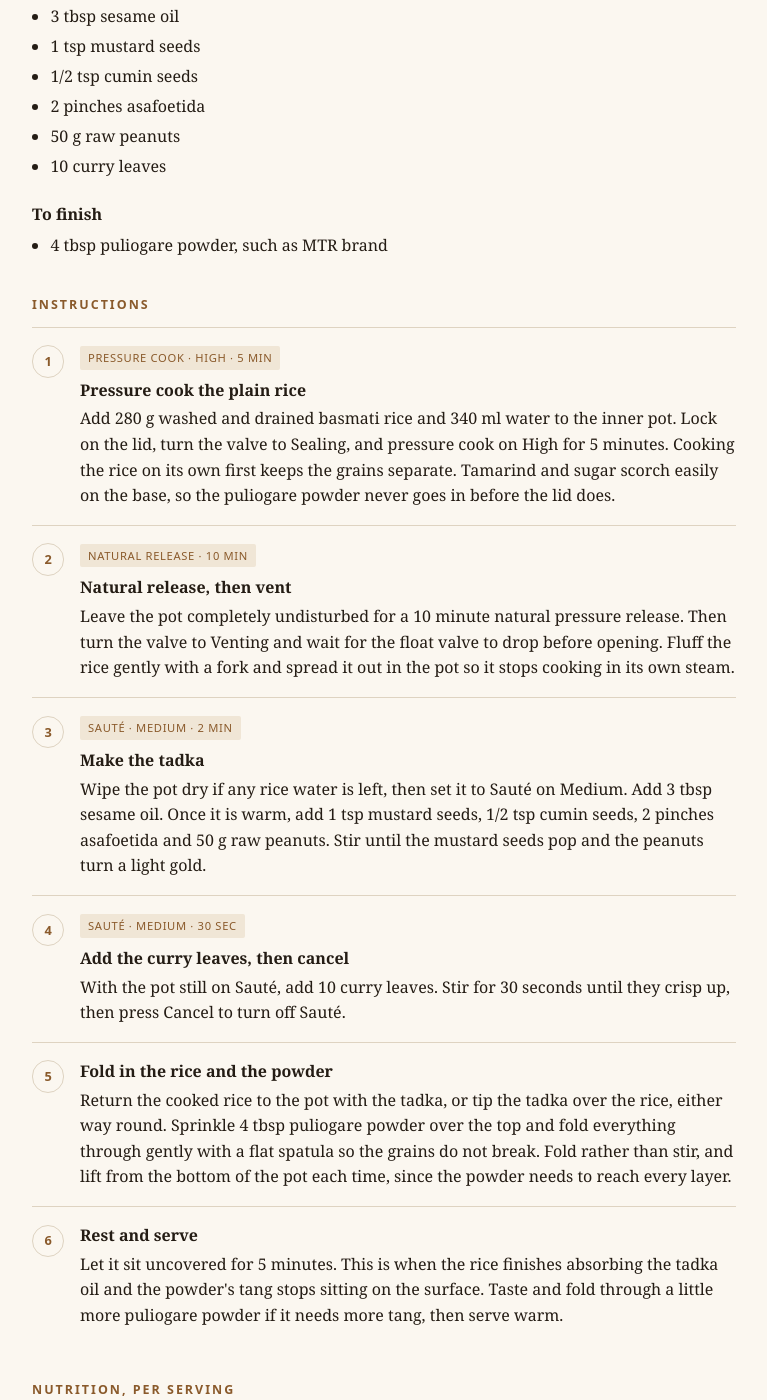
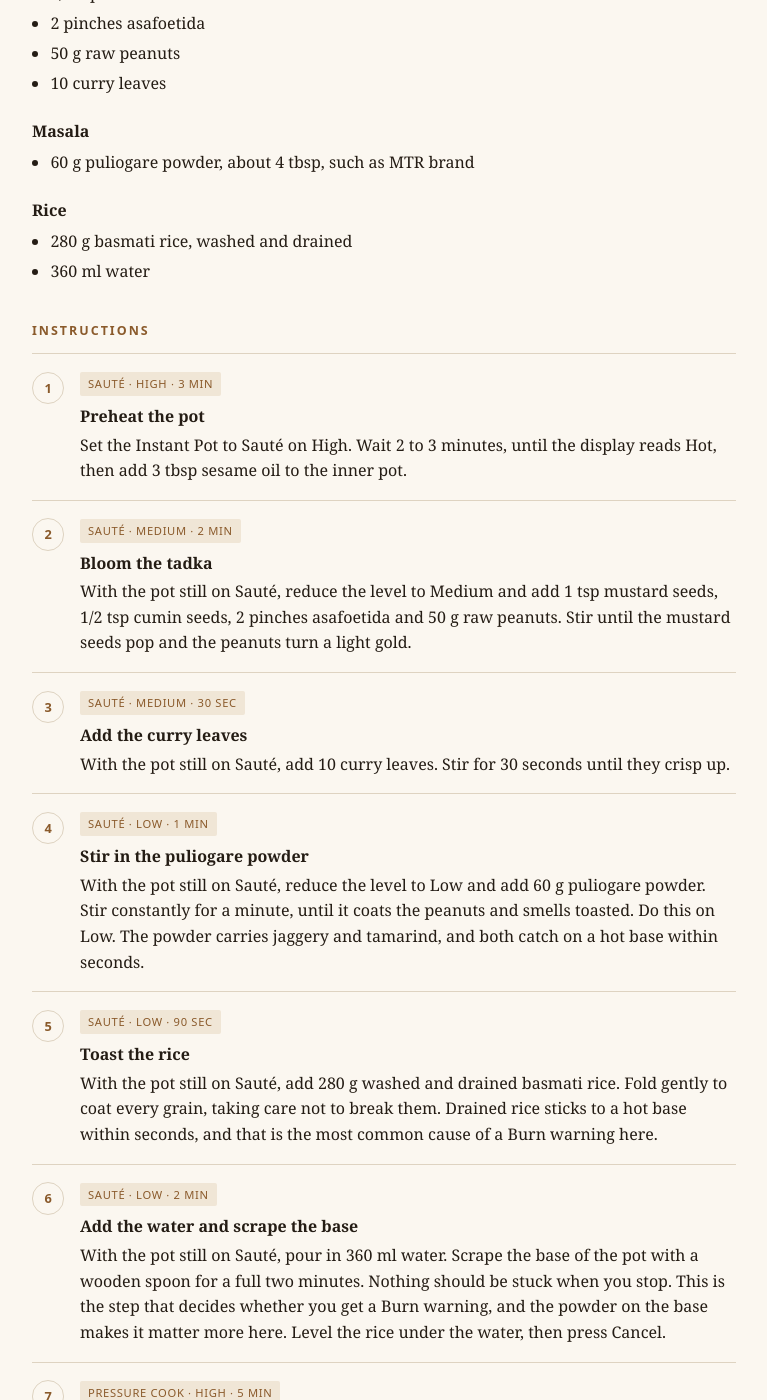
Before and after one commit to digvijaygunjal/digvijaygunjal.github.io, a Jekyll site: the page built from _recipes/puliogare.md, in a window 1280 px wide and 1400 px high, scrolled down 1930 px. Shown: the whole window, without its empty margins (256-1023 px from the left). Built offline with Jekyll 4.4.1, drawn with Linux system fonts in a browser that asks for light colours; some of the changed text lies outside the part shown.

Commit message:
Rework puliogare into one pot session, corrected from the packet label (#84)
The tadka, the puliogare powder and the rice all go in on Sauté, then
the pot is sealed and pressure cooked. Nothing is washed in between.
The powder goes in before the lid, which is what MTR's own packet
directions do and what blooming a puliogare masala in oil has always
meant.

Figures come from the powder's published label rather than the earlier
guesses: peanut 12%, salt 11 g per 100 g, and the full nutrition panel.
The salt figure is corroborated two ways, one listing giving salt as
11 g and another giving sodium as 4450 mg. No salt is added to the pot
because 60 g of powder already brings about 6 g of it.

Other fixes the restructure needed:

- cook_time now counts the 6 to 9 minutes the pot takes to reach
  pressure, as the other recipes here do. 35 min, not 30.
- Toasting drained rice in hot oil is the likeliest Burn trigger and
  carried no warning. The powder's 29 g of sugar per 100 g makes the
  scrape step matter more, so both steps say so now.
- The steps named tools the equipment list did not carry.
- keywords listed allergens by hand, which the layout also derives, so
  the built page emitted "contains peanuts" twice.
- Peanut, sesame and mustard are all in the powder, so the allergen
  notes no longer offer workarounds that do not work.
- Coconut is flagged, since US labelling counts it as a tree nut and
  the "free from" list here is derived from the EU fourteen, which
  do not.

Drops an earlier claim that tamarind makes the rice mushy. Acid slows
starch hydration, so the risk is firm rice, and the note gives the fix.

Co-authored-by: Digvijay Gunjal <digvijaygunjal@mac.speedport.ip>

```diff
--- a/_recipes/puliogare.md
+++ b/_recipes/puliogare.md
@@ -1,7 +1,7 @@
 ---
 title: Puliogare
 date: 2026-09-05
-description: Temple-style tamarind rice in a pressure cooker. Plain basmati cooks under pressure for 5 minutes. A peanut and curry leaf tadka and a store-bought puliogare powder are then folded in off the heat.
+description: Temple-style tamarind rice in a pressure cooker. The tadka, the puliogare powder and the rice all go in on Sauté, then the pot is sealed and pressure cooked.
 eyebrow: Instant Pot · One pot · Vegan
 alternate_names:
   - Puliyodarai
@@ -9,17 +9,21 @@ alternate_names:
   - Tamarind rice
   - Chitranna
 disambiguating_description: >-
-  A tangy, tamarind-based rice finished with a peanut and curry leaf tadka
-  after the rice is cooked. It is not lemon rice, which has no tamarind and is
-  sharper and lighter. It is not the sweeter, coconut-based versions of
-  chitranna served in some South Indian homes.
+  A tangy, tamarind-based rice built on a peanut and curry leaf tadka, with a
+  bought puliogare masala bloomed in the oil. It is not lemon rice, which has
+  no tamarind and is sharper and lighter. It is not the sweeter,
+  coconut-based versions of chitranna served in some South Indian homes.
 cuisine: Indian
 category: Main course
 cooking_method: Pressure cooking
 
-# GlutenFreeDiet is not claimed: commercial asafoetida is usually cut with
-# wheat flour, and the packaged puliogare powder can carry the same filler or
-# its own asafoetida. See the allergen note, not a guess either way.
+# GlutenFreeDiet is not claimed, but the reason is narrower than it looks. The
+# powder's published ingredient list carries no cereal, and the maltodextrin on
+# the current export pack is named as corn, so the powder is probably not the
+# risk. The asafoetida the cook adds separately is, because commercial hing is
+# usually cut with wheat flour. Checked against the MTR packet and against the
+# declarations Dookan and Spice Village publish; formulations differ between
+# packs, so this stays a "may contain" rather than a promise.
 #
 # HinduDiet is this site's beef-free marker, a fact about composition rather
 # than a claim about who should eat it — see CLAUDE.md.
@@ -37,30 +41,36 @@ diets:
 # _data/allergens.yml; the layout derives the "free from" list from the rest.
 # Ids only — the wording lives in the data file so no two recipes phrase the
 # same allergen differently.
+#
+# Peanut, sesame and mustard are all in the MTR powder itself, which its label
+# declares. That is why none of the three can be left out of this dish.
 allergens:
   present:
     - id: peanuts
-      note: 50 g of raw peanuts, cooked into the rice rather than scattered on top, so they cannot be picked out.
+      note: >-
+        50 g of raw peanuts in the tadka, and the powder is 12% peanut on its
+        own. Leaving the peanuts out does not make this safe for a peanut
+        allergy.
     - id: mustard
-      note: 1 tsp of mustard seeds in the tadka.
+      note: >-
+        1 tsp of mustard seeds in the tadka. The powder lists mustard as well,
+        so this one cannot be left out.
     - id: sesame
       note: >-
-        Sesame (gingelly) oil is the cooking fat throughout, not a garnish.
-        Swap it for a neutral oil such as sunflower to leave it out; the
-        flavour will be less traditional but the dish still works.
+        Sesame oil is the cooking fat, and the powder lists sesame as well.
+        Swapping the oil for sunflower does not take the sesame out.
   may_contain:
     - id: gluten
       note: >-
-        Through the asafoetida in the tadka and, separately, through the
-        puliogare powder itself. Most asafoetida sold in shops is a blend cut
-        with wheat flour. A packaged puliogare masala can carry either
-        asafoetida or its own flour filler, so check both tins if this
-        matters.
+        Only through the asafoetida you add yourself. Most asafoetida sold in
+        shops is a blend cut with wheat flour. The powder's own label lists no
+        cereal, and names its maltodextrin as corn. Labels change, so check
+        your tin.
   note: >-
-    The peanuts and the sesame oil are both in the pot from the start and
-    cannot be worked around without changing the recipe. The puliogare powder
-    is a bought blend, so its exact composition, and whether it is cut with
-    gluten, depends on the brand in your cupboard.
+    Three of the fourteen are in the powder itself, so they cannot be cooked
+    around. The powder also carries coconut. EU rules do not count that as a
+    tree nut, but US labelling does. The powder is a bought blend, and a maker
+    can change what goes into it. Check your own tin.
 
 # PLACEHOLDER, not a photograph. This recipe was published before the dish had
 # been cooked and shot, so the hero is a plain warm panel in the site's own
@@ -76,15 +86,15 @@ image_caption: >-
 
 yield: 3 servings
 prep_time: PT5M
-cook_time: PT30M
-total_time: PT35M
+cook_time: PT35M
+total_time: PT40M
 prep_time_display: 5 min
-cook_time_display: 30 min
-total_time_display: 35 min
+cook_time_display: 35 min
+total_time_display: 40 min
 
 # Ingredient cost for the whole pot at German supermarket and Indian-grocery
-# prices, rounded up. The puliogare powder is the most expensive line by far.
-# An estimate, not a receipt.
+# prices, rounded up. This uses 60 g out of a 200 g packet. An estimate, not a
+# receipt.
 estimated_cost:
   currency: EUR
   value: "3.00"
@@ -96,17 +106,12 @@ keywords:
   - one pot
   - vegan
   - basmati rice
-  - contains peanuts
-  - contains sesame
 tools:
   - Instant Pot Pro Max 6 qt WiFi
   - Wooden spoon
+  - Flat spatula
 
 ingredients:
-  - name: Rice
-    items:
-      - 280 g basmati rice, washed and drained
-      - 340 ml water
   - name: Tadka
     items:
       - 3 tbsp sesame oil
@@ -115,21 +120,83 @@ ingredients:
       - 2 pinches asafoetida
       - 50 g raw peanuts
       - 10 curry leaves
-  - name: To finish
+  - name: Masala
     items:
-      - 4 tbsp puliogare powder, such as MTR brand
+      - 60 g puliogare powder, about 4 tbsp, such as MTR brand
+  - name: Rice
+    items:
+      - 280 g basmati rice, washed and drained
+      - 360 ml water
 
 steps:
-  - name: Pressure cook the plain rice
+  - name: Preheat the pot
+    appliance: Sauté
+    setting: High
+    duration: 3 min
+    text: >-
+      Set the Instant Pot to Sauté on High. Wait 2 to 3 minutes, until the
+      display reads Hot, then add 3 tbsp sesame oil to the inner pot.
+
+  - name: Bloom the tadka
+    appliance: Sauté
+    setting: Medium
+    duration: 2 min
+    continues: true
+    text: >-
+      reduce the level to Medium and add 1 tsp mustard seeds, 1/2 tsp cumin
+      seeds, 2 pinches asafoetida and 50 g raw peanuts. Stir until the mustard
+      seeds pop and the peanuts turn a light gold.
+
+  - name: Add the curry leaves
+    appliance: Sauté
+    setting: Medium
+    duration: 30 sec
+    continues: true
+    text: >-
+      add 10 curry leaves. Stir for 30 seconds until they crisp up.
+
+  - name: Stir in the puliogare powder
+    appliance: Sauté
+    setting: Low
+    duration: 1 min
+    continues: true
+    text: >-
+      reduce the level to Low and add 60 g puliogare powder. Stir constantly
+      for a minute, until it coats the peanuts and smells toasted. Do this on
+      Low. The powder carries jaggery and tamarind, and both catch on a hot
+      base within seconds.
+
+  - name: Toast the rice
+    appliance: Sauté
+    setting: Low
+    duration: 90 sec
+    continues: true
+    text: >-
+      add 280 g washed and drained basmati rice. Fold gently to coat every
+      grain, taking care not to break them. Drained rice sticks to a hot base
+      within seconds, and that is the most common cause of a Burn warning
+      here.
+
+  - name: Add the water and scrape the base
+    appliance: Sauté
+    setting: Low
+    duration: 2 min
+    continues: true
+    text: >-
+      pour in 360 ml water. Scrape the base of the pot with a wooden spoon for
+      a full two minutes. Nothing should be stuck when you stop. This is the
+      step that decides whether you get a Burn warning, and the powder on the
+      base makes it matter more here. Level the rice under the water, then
+      press Cancel.
+
+  - name: Pressure cook
     appliance: Pressure Cook
     setting: High
     duration: 5 min
     text: >-
-      Add 280 g washed and drained basmati rice and 340 ml water to the inner
-      pot. Lock on the lid, turn the valve to Sealing, and pressure cook on
-      High for 5 minutes. Cooking the rice on its own first keeps the grains
-      separate. Tamarind and sugar scorch easily on the base, so the puliogare
-      powder never goes in before the lid does.
+      Lock on the lid and turn the valve to Sealing. Pressure cook on High for
+      5 minutes. The pot is already hot, so it takes about 6 to 9 minutes to
+      come up to pressure first.
 
   - name: Natural release, then vent
     appliance: Natural Release
@@ -137,75 +204,53 @@ steps:
     text: >-
       Leave the pot completely undisturbed for a 10 minute natural pressure
       release. Then turn the valve to Venting and wait for the float valve to
-      drop before opening. Fluff the rice gently with a fork and spread it out
-      in the pot so it stops cooking in its own steam.
+      drop before opening.
 
-  - name: Make the tadka
-    appliance: Sauté
-    setting: Medium
-    duration: 2 min
+  - name: Fluff and serve
     text: >-
-      Wipe the pot dry if any rice water is left, then set it to Sauté on
-      Medium. Add 3 tbsp sesame oil. Once it is warm, add 1 tsp mustard seeds,
-      1/2 tsp cumin seeds, 2 pinches asafoetida and 50 g raw peanuts. Stir
-      until the mustard seeds pop and the peanuts turn a light gold.
+      Open the lid away from you. Fold the rice from the bottom up with a flat
+      spatula so the masala reaches every layer. Let it sit uncovered for 5
+      minutes, then taste and serve warm.
 
-  - name: Add the curry leaves, then cancel
-    appliance: Sauté
-    setting: Medium
-    duration: 30 sec
-    continues: true
-    text: >-
-      add 10 curry leaves. Stir for 30 seconds until they crisp up, then press
-      Cancel to turn off Sauté.
-
-  - name: Fold in the rice and the powder
-    text: >-
-      Return the cooked rice to the pot with the tadka, or tip the tadka over
-      the rice, either way round. Sprinkle 4 tbsp puliogare powder over the
-      top and fold everything through gently with a flat spatula so the grains
-      do not break. Fold rather than stir, and lift from the bottom of the pot
-      each time, since the powder needs to reach every layer.
-
-  - name: Rest and serve
-    text: >-
-      Let it sit uncovered for 5 minutes. This is when the rice finishes
-      absorbing the tadka oil and the powder's tang stops sitting on the
-      surface. Taste and fold through a little more puliogare powder if it
-      needs more tang, then serve warm.
-
-# Estimated from the ingredient weights above and divided by three, not
-# measured in a lab. Keys map one-to-one onto schema.org NutritionInformation;
-# `note` is the only key here that is not a schema property.
+# Estimated from the ingredient weights above and from the powder's declared
+# percentages, divided by three. Keys map one-to-one onto schema.org
+# NutritionInformation; `note` is the only key here that is not a schema
+# property.
 nutrition:
-  serving_size: About 250 g, a third of the pot
-  calories: 590 kcal
+  serving_size: About 260 g, a third of the pot
+  calories: 610 kcal
   protein_content: 14 g
-  fat_content: 26 g
-  saturated_fat_content: 4 g
+  fat_content: 27 g
+  saturated_fat_content: 5 g
   unsaturated_fat_content: 22 g
   trans_fat_content: 0 g
   cholesterol_content: 0 mg
-  carbohydrate_content: 76 g
-  sugar_content: 5 g
-  fiber_content: 4 g
-  sodium_content: 900 mg
+  carbohydrate_content: 84 g
+  sugar_content: 6 g
+  fiber_content: 5 g
+  sodium_content: 890 mg
   note: >-
-    Estimated from the ingredient weights, not measured in a lab. The
-    puliogare powder's own nutrition label was not to hand, so treat the
-    sodium and sugar figures as rougher than the rest. The sesame oil and the
-    peanuts carry most of the fat. The powder carries most of the salt and the
-    sugar that gives the tang.
+    Estimated from the ingredient weights and the powder's own nutrition
+    panel, not measured in a lab. The panel gives 11 g of salt per 100 g,
+    which is where all the sodium here comes from. There is no added salt in
+    the pot. The sesame oil, the peanuts and the coconut in the powder carry
+    most of the fat.
 
 notes: >-
-  Timings are for a 6 qt Instant Pot Pro Max WiFi (1200 W). The rice is
-  pressure cooked on its own, with no powder in the liquid. Tamarind and sugar
-  scorch on the base under pressure, and cooking them with the rice also turns
-  the grains mushy. Some puliogare powders print packet instructions that have
-  you stir the powder in before cooking. Do not do that in a sealed electric
-  cooker. Start with 4 tbsp of powder for a mild tang, and use up to 5 for a
-  stronger one. Add more at the table if it still needs it. Any raw,
-  unsalted peanuts work in place of the ones named here. This is otherwise
-  soy-free and dairy-free, but check your specific puliogare powder's tin for
-  asafoetida and flour fillers if coeliac.
+  Timings are for a 6 qt Instant Pot Pro Max WiFi (1200 W). Everything stays
+  in one pot from the tadka to the table, with no washing in between. The
+  powder goes in on Sauté, which is what the MTR packet itself tells you to
+  do. Blooming a puliogare masala in oil is the traditional method, and it
+  tastes deeper than powder stirred through at the end. Two things to watch.
+  The powder carries jaggery and tamarind, so it can catch on the base.
+  Scrape the pot properly at the water step and the Burn sensor stays quiet.
+  Tamarind also makes the water acidic, and acid slows the rice down. If the
+  grains come out firm, add 3 tbsp of hot water, put the lid back on and wait
+  5 minutes. There is no added salt here. The powder is about 11% salt, so
+  60 g brings roughly 6 g of it into the pot. Taste before you reach for the
+  salt tin. The peanuts and curry leaves
+  soften under pressure and come out chewy. Traditional puliogare has them
+  crisp. Fry a spare tablespoon of peanuts in a small pan and scatter them
+  over at the end if you want the crunch. Hold back 1 tbsp of the powder and
+  fold it in after cooking for a fresher, sharper tang.
 ---
```
